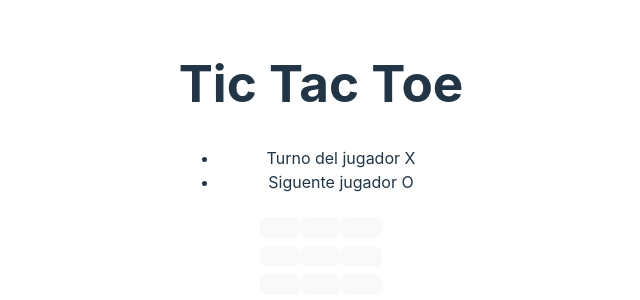
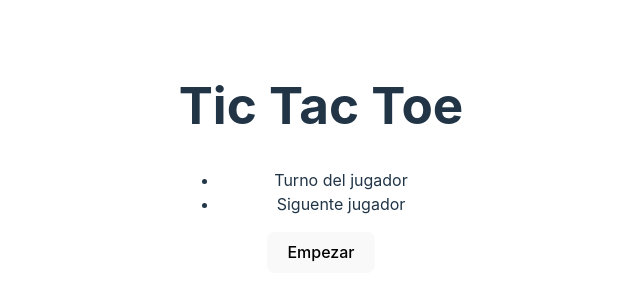
Before and after one commit to fundacion-pescar-lxv14/reactjs, a React (Vite) app: page / in a window 1280 px wide. Shown: the part 242-542 px from the top of the page, without its empty margins (319-959 px from the left). Built offline with nearby package versions, Linux system fonts and the light colour scheme.

Commit message:
agregar actualizaciones del estado y verificacion de propiedades

```diff
--- a/src/App.jsx
+++ b/src/App.jsx
@@ -2,33 +2,52 @@ import { useState } from 'react'
 import './App.css'
 
 function App() {
-  const [state, setState] = useState({
-    currentPlayer: "X",
-    nextPlayer: "O",
-    board: [
-      ["", "", ""],
-      ["", "", ""],
-      ["", "", ""]
-    ],
-    winner: null
-  })
-  const { board, nextPlayer, currentPlayer } = state;
-  const change = () => {setState({
-    ...state,
-    currentPlayer: nextPlayer,
-    nextPlayer: currentPlayer
-  })}
+  const [state, setState] = useState(),
+  createBoard = (rows = 3, cols = 3) => {
+    const board = []
+    for(let f = 0; f < rows; f++) {
+      const row = []
+      for(let c = 0; c < cols; c++) row.push("")
+      board.push(row)
+    }
+    return board
+  },
+  start = () => {
+    setState({
+      currentPlayer: "X",
+      nextPlayer: "O",
+      winner: null,
+      board: createBoard()
+    })
+  },
+  change = (e) => {
+    const [ {board:b,currentPlayer:cP,nextPlayer:nP}, [f,c] ] =
+    [state, e.target.id.split("-") ]
+
+    e.target.innerHTML === "" ?
+    setState({
+      ...state,
+      currentPlayer: nP,
+      nextPlayer: cP,
+      board: b.map((row, bf) => row.map((cell, bc) =>
+        bf === Number(f) && bc === Number(c) ? cP : cell
+      ))
+    }) :
+    alert("Esa posicion esta ocupada. Elija otra casilla")
+  }
   return (
     <>
       <h1>Tic Tac Toe</h1>
       <ul>
-        <li>Turno del jugador {state.currentPlayer}</li>
-        <li>Siguente jugador {state.nextPlayer}</li>
+        <li>Turno del jugador {state?.currentPlayer}</li>
+        <li>Siguente jugador {state?.nextPlayer}</li>
       </ul>
-      { board.map((row, i) =>
-      <div key={i} className='row'>
-        { row.map((cell, i) => <button key={i} onClick={change}>{cell}</button> )}
+      { state?.board?.map((row, f) =>
+      <div key={f} className='row'>
+        { row.map((cell, c) =>
+          <button id={f+"-"+c} key={c} onClick={change}>{cell}</button> )}
       </div> )}
+      <button onClick={start}>Empezar</button>
     </>
   )
 }
```
